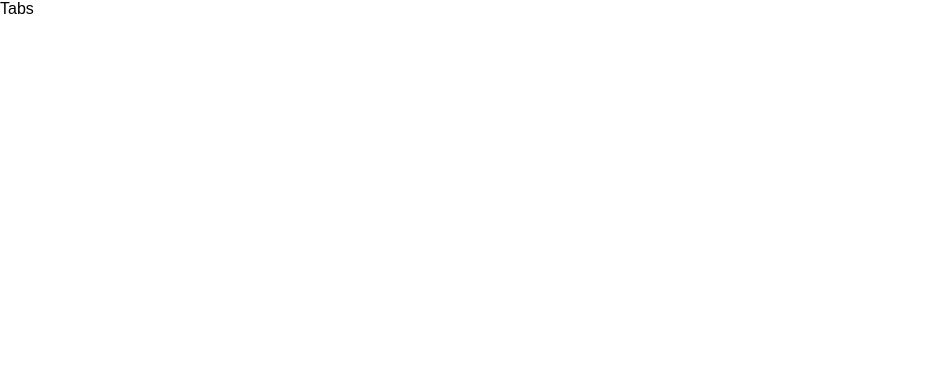
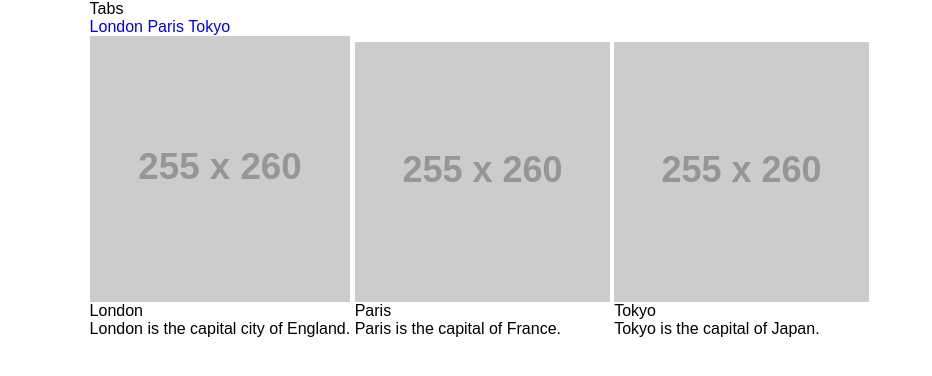
Before and after one commit to AniketShrirao/Tabs-JS, a plain HTML site: page index.html in a window 1280 px wide. Shown: the whole page, without its empty margins (0-932 px from the left). Drawn offline with Linux system fonts and the light colour scheme; placeholder pictures from the web are drawn by us.

Commit message:
html completed

```diff
--- a/index.html
+++ b/index.html
@@ -24,12 +24,51 @@
   <div class="container">
     <!--header section start-->
     <header>
-      <h1>Tabs</h1>
+      <div class="wrapper">
+        <h1>Tabs</h1>
+      </div>
     </header>
     <!--header section start-->
     <!--main section start-->
     <main>
-
+      <div class="wrapper">
+        <div class="tabs">
+          <ul class="tablinks">
+            <li>
+              <a href="#FIXME" title="London">London</a>
+            </li>
+            <li>
+              <a href="#FIXME" title="Paris">Paris</a>
+            </li>
+            <li>
+              <a href="#FIXME" title="Tokyo">Tokyo</a>
+            </li>
+          </ul>
+          <ul class="tabcontent">
+            <li id="London">
+              <figure>
+                <img src="https://via.placeholder.com/255x260?text=London" alt="London">
+              </figure>
+              <h3>London</h3>
+              <p>London is the capital city of England.</p>
+            </li>
+            <li id="Paris">
+              <figure>
+                <img src="https://via.placeholder.com/255x260?text=Paris" alt="Paris">
+              </figure>
+              <h3>Paris</h3>
+              <p>Paris is the capital of France.</p>
+            </li>
+            <li id="Tokyo">
+              <figure>
+                <img src="https://via.placeholder.com/255x260?text=Tokyo" alt="Tokyo">
+              </figure>
+              <h3>Tokyo</h3>
+              <p>Tokyo is the capital of Japan.</p>
+            </li>
+          </ul>
+        </div>
+      </div>
     </main>
     <!--main section end-->
 
```
